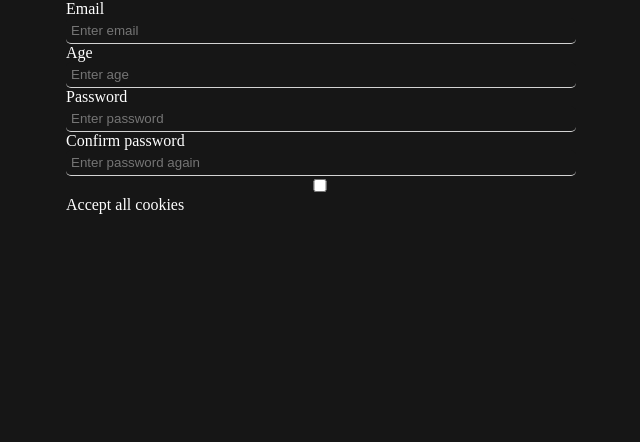
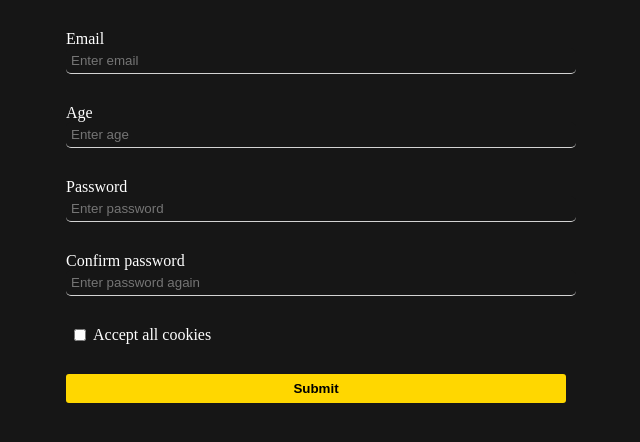
Before and after one commit to Sefer22/Formik-Yup, a React (Vite) app in the folder formik-yup/: page / in a window 1280 px wide. Shown: the top 442 px of the page, without its empty margins (324-964 px from the left). Built offline with nearby package versions, Linux system fonts and the light colour scheme.

Commit message:
developed

```diff
--- a/formik-yup/src/App.css
+++ b/formik-yup/src/App.css
@@ -26,4 +26,18 @@ input{
   background-color: rgb(22,22,22);
   border-bottom: 1px solid lightgrey;
   outline:none;
+  color:white;
 }
+
+.inputDiv{
+  margin: 30px 0px;
+}
+
+.button{
+  width: 100%;
+  padding: 7px;
+  background-color: gold;
+  font-weight: bold;
+  border: none;
+  border-radius: 3px;
+}
--- a/formik-yup/src/components/RegisterForm.jsx
+++ b/formik-yup/src/components/RegisterForm.jsx
@@ -48,11 +48,21 @@ function RegisterForm() {
             </div>
 
             <div className='inputDiv'>
-            <input type="checkbox" id="term"
-            value={values.term}
-            onChange={handleChange} />
-            <label>Accept all cookies</label>
+                <div style={{display:'flex',
+                    flexDirection:'row',
+                    alignItems:'flex-start',
+                    justifyContent:'flex-start'
+                }}>
+                     <input style={{width:'20px',
+                       height:'12px'
+                     }} type="checkbox" id="term"
+                     value={values.term}
+                     onChange={handleChange} />
+                     <label>Accept all cookies</label>
+                </div>
             </div>
+
+            <button className='button'>Submit</button>
         </form>
 
     </div>
```
